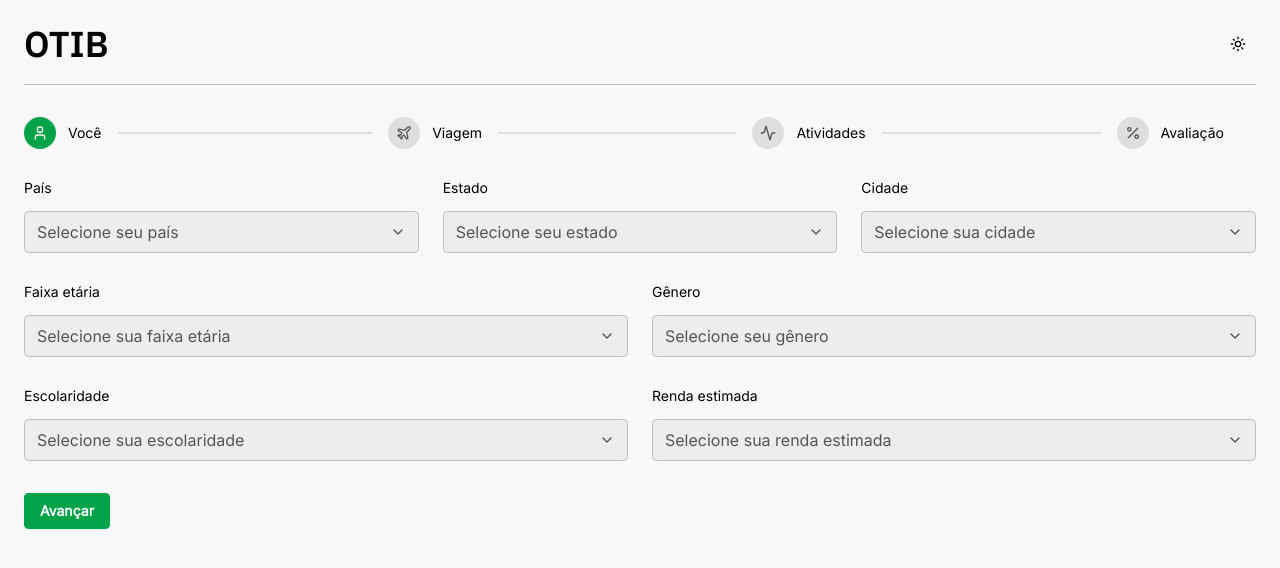
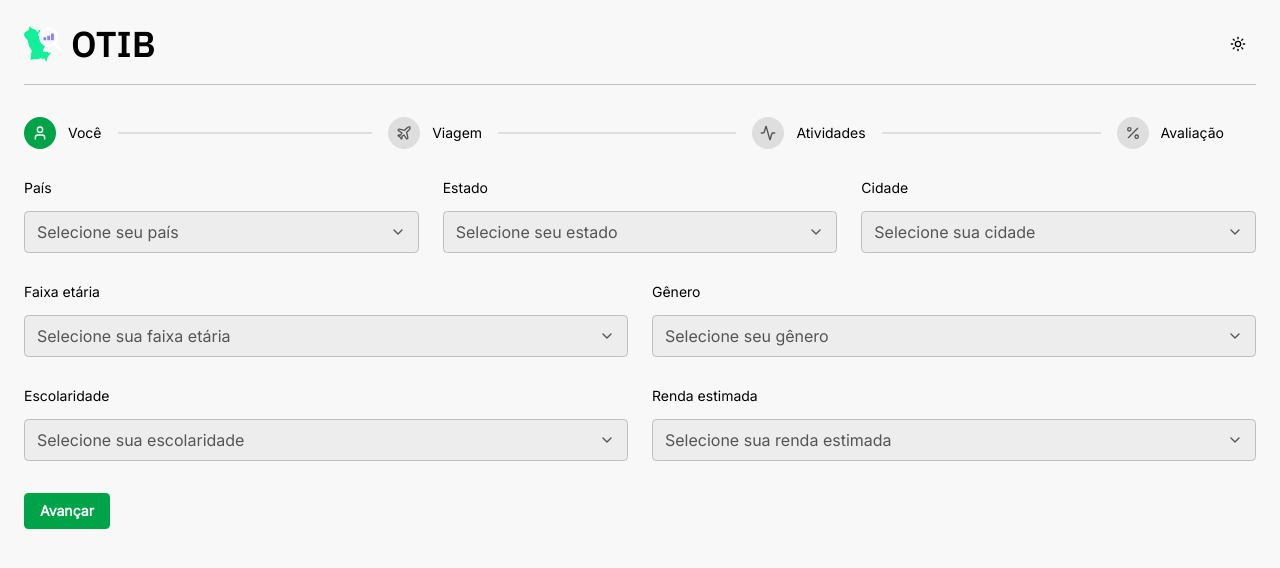
Before and after one commit to otib-hub/otib-portal, a Next.js app: page /form in a window 1280 px wide. Shown: the top 568 px of the page. Built offline with nearby package versions, Linux system fonts and the light colour scheme.

Commit message:
feat: add logo images and update Header component to use dynamic logo based on theme

```diff
--- a/src/components/Header.tsx
+++ b/src/components/Header.tsx
@@ -1,16 +1,43 @@
+'use client';
+
 import { ModeToggle } from '@/components/ModeToggle';
 import { ibmPlexSans } from '../styles/fonts';
 import { Separator } from './ui/separator';
+import Image from 'next/image';
+import otib_logo_dark from '../../public/otib/logo/logo-icon-neg.svg';
+import otib_logo_light from '../../public/otib/logo/logo-icon-pos.svg';
+import { useTheme } from 'next-themes';
+import { useEffect, useState } from 'react';
 
 export default function Header() {
+	const { theme } = useTheme();
+	const [mounted, setMounted] = useState(false);
+
+	useEffect(() => {
+		setMounted(true);
+	}, []);
+
+	const otib_current_logo =
+		theme === 'light' ? otib_logo_light : otib_logo_dark;
+
 	return (
 		<header className='w-full flex flex-col gap-5'>
 			<div className='w-full flex justify-between items-center'>
-				<h1
-					className={`${ibmPlexSans.className} text-3xl font-semibold lg:text-4xl tracking-tight`}
-				>
-					OTIB
-				</h1>
+				<div className='inline-flex gap-2 justify-start items-center'>
+					{mounted && (
+						<Image
+							src={otib_current_logo}
+							className='h-9 w-fit'
+							alt='OTIB logo'
+						/>
+					)}
+					<h1
+						className={`${ibmPlexSans.className} text-3xl font-semibold lg:text-4xl tracking-tight`}
+					>
+						OTIB
+					</h1>
+				</div>
+
 				<ModeToggle />
 			</div>
 			<Separator />
```
Also changed, not shown: public/otib/logo/logo-icon-neg.svg (added), public/otib/logo/logo-icon-pos.svg (added).
